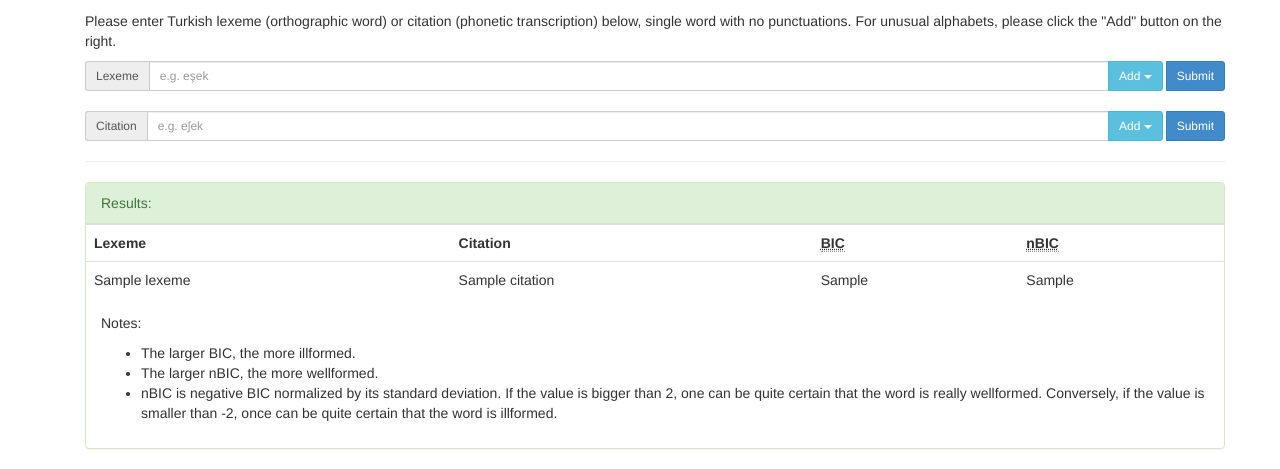
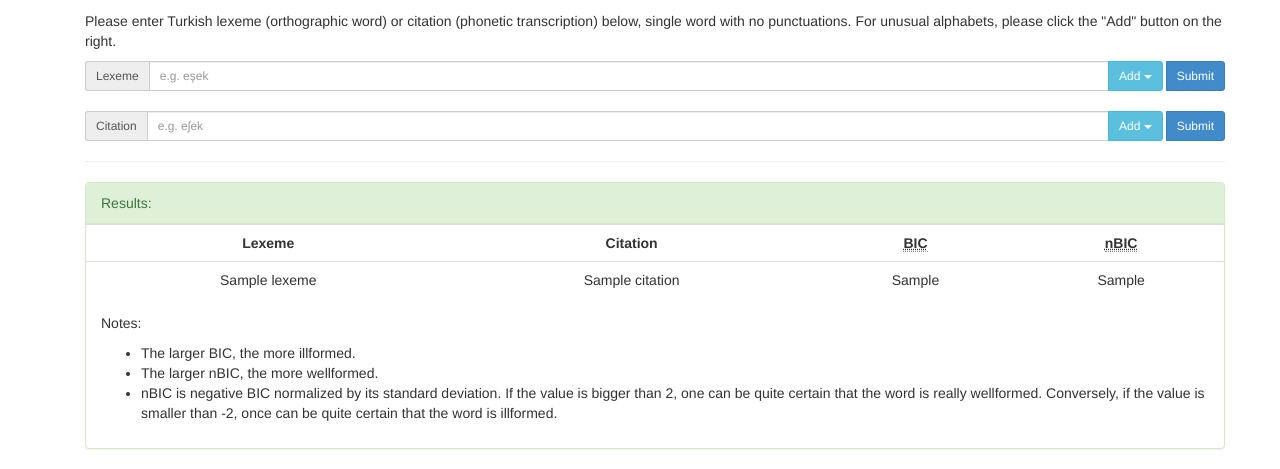
Before and after one commit to zachguo/TLW, a Flask app: template templates/_base.html in a window 1280 px wide. Shown: the part 344-813 px from the top of the page. Run offline with Flask 2, Linux system fonts and the light colour scheme; the template is opened without the code that fills it: most values are stand-ins (such as "Sample title", 1, 10 or a date in 2020); some libraries are stand-ins or nearby versions.

Commit message:
prettier table
text centered; float rounded

```diff
--- a/application.py
+++ b/application.py
@@ -31,7 +31,7 @@ def demo():
 		# 	wordICunigram_std = -(wordICunigram - 4.325948)/0.3538684 # standardized value
 		if wordICbigram:
 			wordICbigram_std = -(wordICbigram - 11.38079)/1.537547 # standardized value
-		return render_template("_base.html", wordICbigram=wordICbigram, wordICbigram_std=wordICbigram_std, error=error, lexeme=lexeme, citation=citation)
+		return render_template("_base.html", wordICbigram="{0:.2f}".format(wordICbigram), wordICbigram_std="{0:.2f}".format(wordICbigram_std), error=error, lexeme=lexeme, citation=citation)
 	else:
 	    return render_template("_base.html")
 
--- a/templates/_base.html
+++ b/templates/_base.html
@@ -15,6 +15,9 @@
 		}
 		body {
 			padding-top: 70px;
+		}
+		th {
+			text-align: center;
 		}
 	    </style>
 
@@ -112,7 +115,7 @@
 				<div class="panel panel-success">
 					<!-- Default panel contents -->
 					<div class="panel-heading">Results:</div>
-					<div class="table-responsive">
+					<div class="table-responsive text-center">
 					  <table class="table">
 					    <tr>
 					    	<th>Lexeme</th>
```
